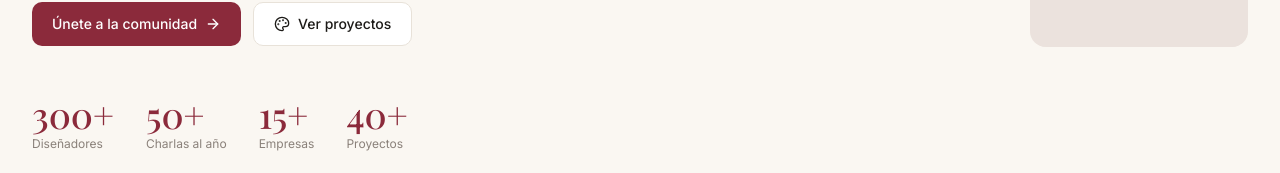
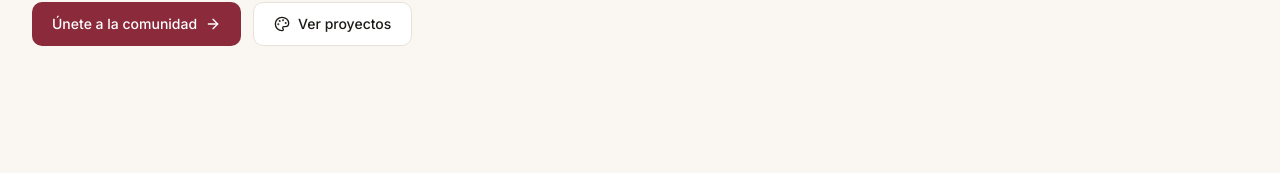
Before and after one commit to ibonmb151/asociacion-diseno, a Next.js app: page / in a window 1280 px wide. Shown: the part 677-850 px from the top of the page. Built offline with nearby package versions, Linux system fonts and the light colour scheme; no server answers; a web font is replaced by a local one.

Commit message:
fix: remove stats section (300+, 50+, etc) from hero

```diff
--- a/src/app/page.tsx
+++ b/src/app/page.tsx
@@ -91,24 +91,7 @@ function HeroSection() {
               </Link>
             </motion.div>
 
-            <motion.div
-              {...fadeUp(0.4)}
-              className="mt-12 flex flex-wrap gap-x-8 gap-y-4"
-            >
-              {[
-                { value: "300+", label: "Diseñadores" },
-                { value: "50+", label: "Charlas al año" },
-                { value: "15+", label: "Empresas" },
-                { value: "40+", label: "Proyectos" },
-              ].map((s) => (
-                <div key={s.label}>
-                  <p className="font-heading text-3xl font-medium text-accent sm:text-4xl">
-                    {s.value}
-                  </p>
-                  <p className="mt-0.5 text-xs text-muted">{s.label}</p>
-                </div>
-              ))}
-            </motion.div>
+
           </div>
 
           {/* Image side — editorial photo grid */}
```
